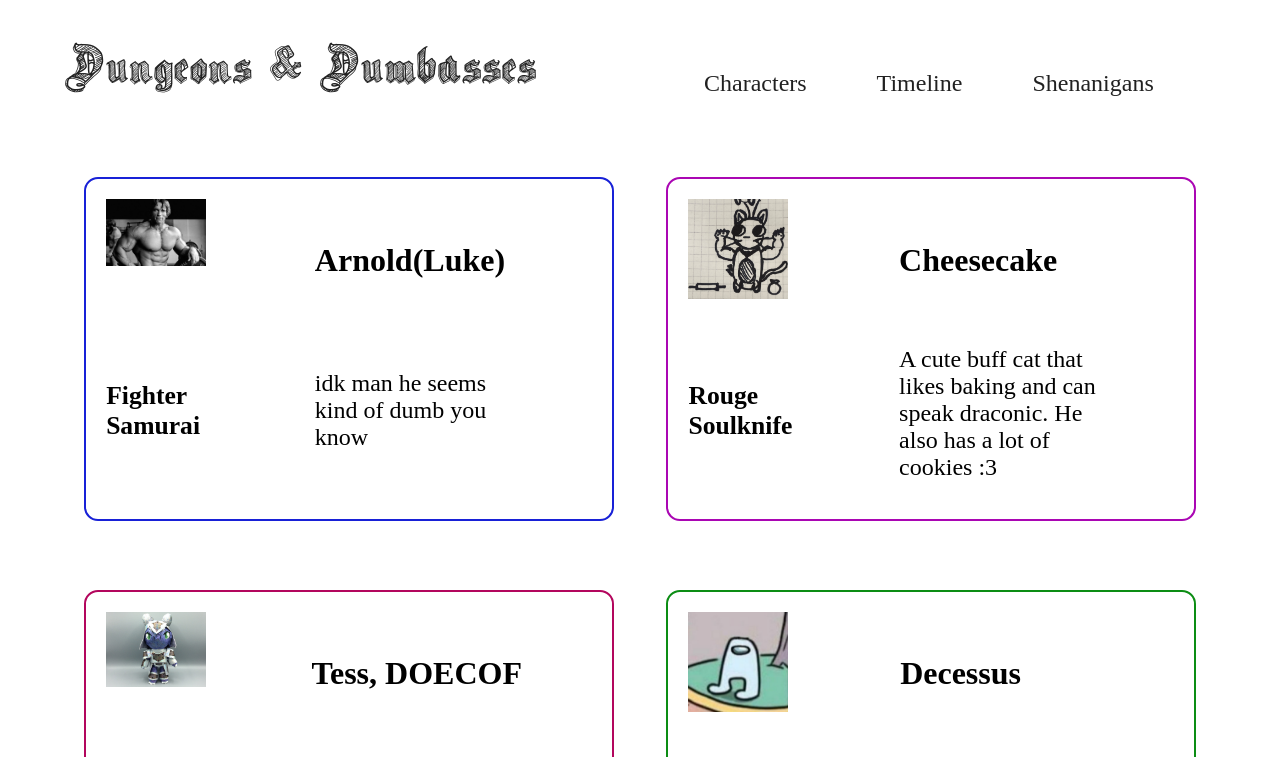
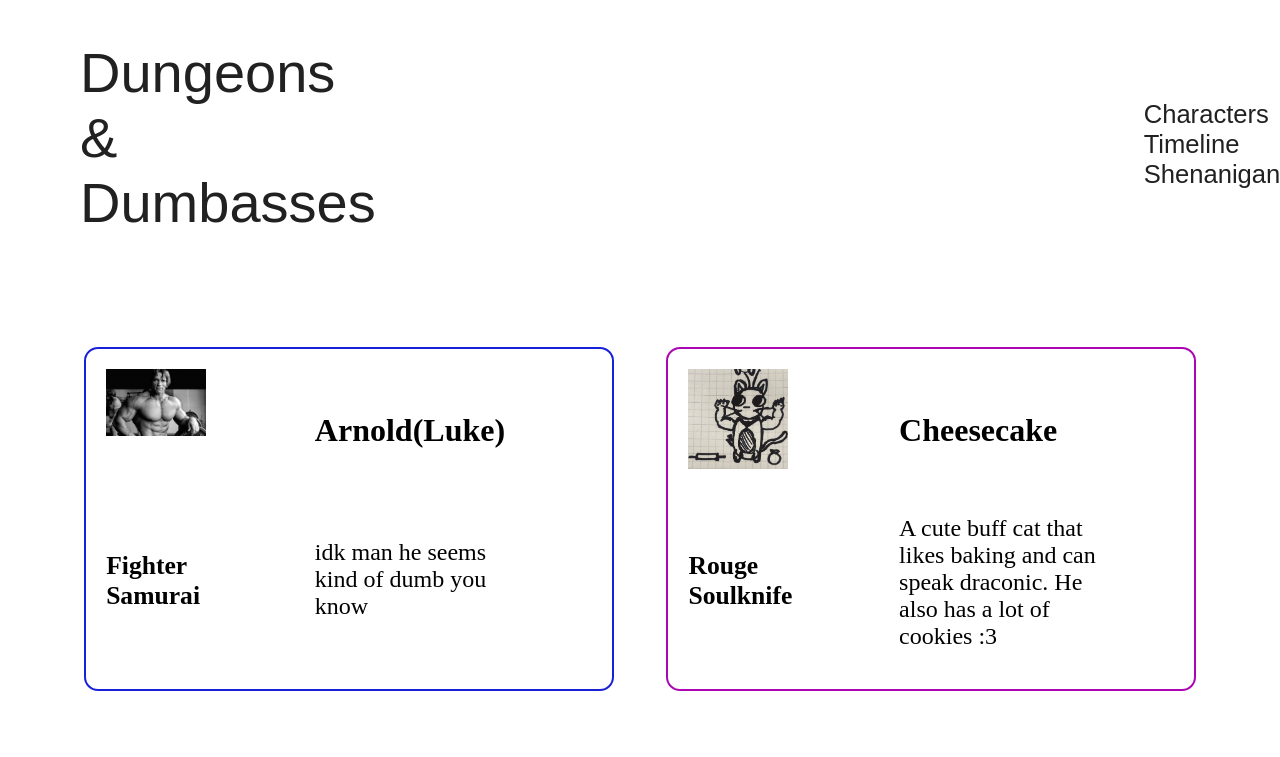
Before and after one commit to ElHubis/dungeons_and_dumbasses, a plain HTML site: page char.html in a window 1280 px wide. Shown: the top 757 px of the page. Drawn offline with Linux system fonts and the light colour scheme; files whose address does not match are found by name; a web font is replaced by a local one.

Commit message:
Grahhhh F>O>N>T>S
Började fippla med fonts
satte header+nav i en div så vi kan separera bilden på main page och navbaren

```diff
--- a/char.html
+++ b/char.html
@@ -11,15 +11,17 @@
 </head>
 <body>
 
+<div class="navbar">
     <header>
         <a href="index.html">Dungeons & Dumbasses</a>
     </header>
 
-<nav class="link-background">
+    <nav>
         <a href="char.html" class="left">Characters</a>
         <a href="time.html" class="left">Timeline</a>
         <a href="shen.html" class="left">Shenanigans</a>
     </nav>
+</div>
 
 <div class="characters">
     <a href="arnold_page/arnold_page.html">
--- a/project.css
+++ b/project.css
@@ -7,6 +7,15 @@
     --primary-gradient: linear-gradient(225deg, #F9CBCB, #D277FF 30%, #C3FCF2);
 }
 
+@font-face {
+    font-family: 'balls';
+    src: url("../fonts/sgs.ttf") format("truetype");
+    src: url("../fonts/sgs.woff2") format("woff2");
+    src: url("../fonts/sgs.woff") format("woff");
+}
+
+/* ------- Universal -------*/
+
 body{
     height: 100vh;
     width: 100vw;
@@ -15,37 +24,41 @@ body{
     overflow-x: hidden;
 }
 
-@font-face {
-    font-family: 'balls';
-    src: url("../fonts/sgs.ttf") format("truetype");
-    src: url("../fonts/sgs.woff2") format("woff2");
-    src: url("../fonts/sgs.woff") format("woff");
+.navbar{
+    background-color: var(--character-main-bg);
+    padding-top: 2.5rem;
+    padding-bottom: 2rem;
+    display: flex;
+    flex-direction: row;
+    align-items: center;
 }
 
 header{
-    margin-left: 5%;
-    margin-top: 2.5%;
+    font-family: "obviously-variable",sans-serif;
+    font-variation-settings: 'ital' 0, 'wdth' 87, 'wght' 560;
     font-size: 350%;
-    font-family: 'balls', Fallback, sans-serif;
+    margin-left: 5rem;
 }
 
 header a{
     color: var(--header-text);
     text-decoration: dashed;
-    font-family: 'balls';
+    font-family: "obviously-variable",sans-serif;
+    font-variation-settings: 'ital' 0, 'wdth' 87, 'wght' 600;
 }
 
 nav{
-    margin-left: 50%;
-    margin-top: -2%;
-    font-size: 150%;
+    font-size: 160%;
+    margin-left: 10rem;
+    margin-top: 0.9rem;
 }
 
 nav a{
-    margin-left: 10%;
+    font-family: "obviously-variable",sans-serif;
+    font-variation-settings: 'ital' 0, 'wdth' 77, 'wght' 450;
+    margin-left: 8rem;
     text-decoration: underline 2px rgba(96, 33, 243, 0);
     text-underline-offset: 5px;
-    padding: 0%;
     color: var(--header-text);
 }
 
@@ -77,15 +90,17 @@ nav a.left:hover:after {
 
 body.backdrop {
     background-image: url("img/12011.jpg");
+    background-repeat: no-repeat;
     background-size: 100%;
 }
+
 #image-track{
     display: flex;
     gap: 4vmin;
     position: absolute;
     left: 50%;
     top: 50%;
-    transform: translate(0%, -58%);
+    transform: translate(0%, -45%);
     user-select: none;
   }
 
--- a/project.js
+++ b/project.js
@@ -22,7 +22,7 @@
    track.dataset.percentage = nextPercentage;
 
    track.animate({
-     transform: `translate(${nextPercentage}%, -58%)`
+     transform: `translate(${nextPercentage}%, -45%)`
    }, { duration: 1200, fill: "forwards" });
 
    for(const image of track.getElementsByClassName("image")) {
```
Also changed, not shown: arnold_page/arnold_page.html (+2 -4 lines), cheesecake_page/cheesecake_page.html (+2 -4 lines), dessesus_page/dessesus_page.html (+3 -5 lines), index.html (+3 -0 lines), shen.html (+3 -1 lines), tess_page/tess_page.html (+4 -1 lines), time.html (+2 -0 lines). Lines whose indentation alone changed are shown as unchanged.
